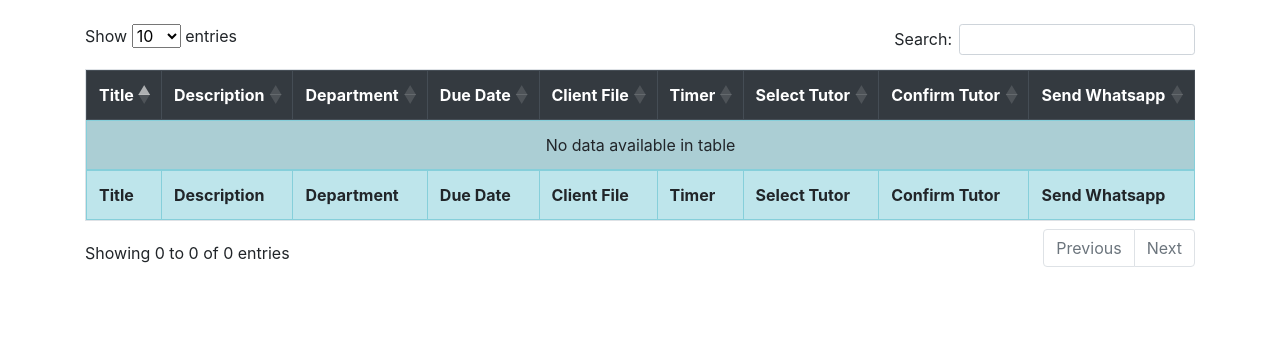
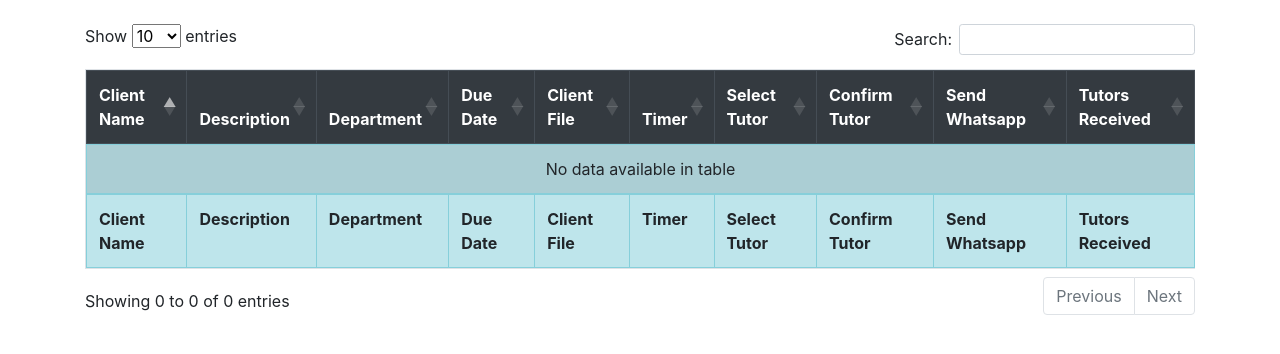
Before and after one commit to SariItani/YMY, a Flask app: page /pending-table in a window 1280 px wide. Shown: the part 58-412 px from the top of the page. Run offline with Flask 3, Linux system fonts and the light colour scheme; the visitor is signed in with stand-in values (Sample User, id 1); data that the repository does not hold is empty; some libraries are stand-ins or nearby versions.

Commit message:
finalized the workflow

```diff
--- a/website/templates/entries.html
+++ b/website/templates/entries.html
@@ -317,7 +317,9 @@
                         class="form-control-file"
                         id="file"
                         name="file"
+
                       />
+                      <!-- "multiple" in the space above -->
                       <div class="input-group-append">
                         <span class="input-group-text">
                           <i class="fa fa-upload"></i>
--- a/website/templates/pending_table.html
+++ b/website/templates/pending_table.html
@@ -77,10 +77,11 @@
 		</nav>
         <form method="POST" id="pending-table-form" name="pending-table-form">
             <div class="container mt-4">
+              <div class="table-responsive">
               <table id="pending_table" class="table table-striped table-bordered table-info" style="width: 100%">
                 <thead class="thead-dark">
                   <tr>
-                    <th>Title</th>
+                    <th>Client Name</th>
                     <th>Description</th>
                     <th>Department</th>
                     <th>Due Date</th>
@@ -89,12 +90,13 @@
                     <th>Select Tutor</th>
                     <th>Confirm Tutor</th>
                     <th>Send Whatsapp</th>
+                    <th>Tutors Received</th>
                   </tr>
                 </thead>
                 <tbody>
                   {% for project in pending_table %}
                   <tr>
-                    <td>{{ project.name }}</td>
+                    <td>{{ project_client_dict[project.id] }}</td>
                     <td>{{ project.description }}</td>
                     <td>{{ project.department }}</td>
                     <td>{{ project.due }}</td>
@@ -115,14 +117,15 @@
                       <button class="btn btn-warning text-white" name="send-to-tutor" value="{{project.id}}" onclick="getTutorID('{{ project.id }}')">Confirm Now</button>
                     </td>
                     <td>
-                      <button class="btn btn-outline-success" name="whatsapp" data-project-id="{{ project.id }}" value="{{project.id}}" onclick="getTutorPhoneNumber('{{ project.id }}')">Send Whatsapp</button>
+                      <button class="btn btn-outline-success" name="whatsapp" data-project-id="{{ project.id }}" value="{{project.id}}" onclick="inputs_hidden('{{ project.id }}')">Send Whatsapp</button>
                     </td>
+                    <td>tutor-name-and-id</td>
                   </tr>
                   {% endfor %}
                 </tbody>
                 <tfoot>
                   <tr>
-                    <th>Title</th>
+                    <th>Client Name</th>
                     <th>Description</th>
                     <th>Department</th>
                     <th>Due Date</th>
@@ -131,9 +134,11 @@
                     <th>Select Tutor</th>
                     <th>Confirm Tutor</th>
                     <th>Send Whatsapp</th>
+                    <th>Tutors Received</th>
                   </tr>
                 </tfoot>
               </table>
+            </div>
             </div>
           </form>
 		<script src="https://code.jquery.com/jquery-3.5.1.js"></script>
@@ -186,6 +191,10 @@
               tutorIdInput.value = tutorId;
               console.log(tutorId);
             }
+            function inputs_hidden(projectId) {
+              getTutorPhoneNumber(projectId);
+              getTutorID(projectId);
+            }
 
         </script>
 	</body>
--- a/website/templates/progress_table.html
+++ b/website/templates/progress_table.html
@@ -77,6 +77,7 @@
 		</nav>
         <form method="POST" id="progress-table-form" name="progress-table-form" enctype="multipart/form-data">
             <div class="container mt-4">
+				<div class="table-responsive">
               <table id="progress_table" class="table table-striped table-bordered table-secondary" style="width: 100%">
                 <thead class="thead-dark">
                   <tr>
@@ -134,6 +135,7 @@
 					  </tr>
                 </tfoot>
               </table>
+			</div>
             </div>
           </form>
 		<script src="https://code.jquery.com/jquery-3.5.1.js"></script>
--- a/website/templates/search.html
+++ b/website/templates/search.html
@@ -262,6 +262,7 @@
         <div class="col-md-auto"><h1 class="text-dark">Results:</h1></div>
         <div class="col mt-2"><button class="btn btn-success mb-3" name="save" value="save">Update</button></div:col>
     </div>
+    <div class="table-responsive">
     <table class="table table-striped table-bordered text-center table-info">
       <thead class="thead-dark">
         <tr>
@@ -302,6 +303,7 @@
         </tr>
       </tfoot>
     </table>
+</div>
     <input type="hidden" name="headers" value="{{ headers|join(',') }}">
   </form>
 </div>
--- a/website/views.py
+++ b/website/views.py
@@ -1,3 +1,4 @@
+import calendar
 from flask import Blueprint, redirect, render_template, request, send_file, url_for
 from flask_login import login_required
 from sqlalchemy import and_, inspect, extract, func
@@ -96,13 +97,29 @@ def pending_table():
             project.tutor_id = tutor_id
             db.session.commit()
         elif request.form.get('whatsapp'):
-            project_id=request.form.get('whatsapp')
+            project_id = request.form.get('whatsapp')
             tutor_phone = request.form.get(f'tutor-phone-{project_id}')
+            print(tutor_phone)
+            project = Projects.query.get(project_id)
+            tutor_id = request.form.get(f'tutor-id-{project_id}')
+            print(tutor_id)
+            project.add_tutor_received(tutor_id)
+            db.session.commit()
+            # whatsapp api to process sending the file and a message to the tutors and the clients
     pending_table = Projects.query.filter_by(status='pending').all()
     for project in pending_table:
         project.created_at = get_js_time(project.created_at)
     tutors = Tutors.query.all()
-    return render_template("/pending_table.html", pending_table=pending_table, tutors=tutors)
+    clients = Clients.query.all()
+    client_names = {}
+    for client in clients:
+        client_names[client.id] = f"{client.name} (ID: {client.id})"
+    projects = Projects.query.all()
+    project_client_dict = {}
+    for project in projects:
+        project_client_dict[project.id] = client_names.get(
+            project.client_id, '')
+    return render_template("/pending_table.html", pending_table=pending_table, tutors=tutors, project_client_dict=project_client_dict)
 
 
 @views.route('/progress-table', methods=['POST', 'GET'])
@@ -114,11 +131,11 @@ def progress_table():
         elif request.form.get('complete'):
             projectId = request.form.get('complete')
             project = Projects.query.get(projectId)
-            project.status='Complete'
+            project.status = 'Complete'
             file = request.files.get(f'tutor-file-{projectId}')
-            gain=request.form.get(f'gain-{projectId}')
-            project.gain=gain
-            project.at_client=datetime.utcnow()
+            gain = request.form.get(f'gain-{projectId}')
+            project.gain = gain
+            project.at_client = datetime.utcnow()
             db.session.commit()
             if file:
                 if '.' in file.filename and file.filename.rsplit('.', 1)[1].lower() in ALLOWED_EXTENSIONS:
@@ -144,25 +161,31 @@ def reports():
         elif request.form.get('query_type'):
             query_type = request.form.get('query_type')
             if query_type == 'month':
-                months_data = db.session.query(func.extract('month', Projects.at_client)).distinct().all()
+                months_data = db.session.query(func.extract(
+                    'month', Projects.at_client)).distinct().all()
                 monthly_data = {}
                 for month_tuple in months_data:
                     month_number = month_tuple[0]
-                    month_projects = Projects.query.filter(func.extract('month', Projects.at_client) == month_number).all()
+                    if month_number:
+                        month_name = calendar.month_name[month_number]
+                        month_projects = Projects.query.filter(func.extract(
+                            'month', Projects.at_client) == month_number).all()
                     revenue = 0
-                    tutor_data = []
-                    client_data = []
-                    university_data = []
-                    department_data = []
+                    tutor_data = set()
+                    client_data = set()
+                    university_data = set()
+                    department_data = set()
+                    print(month_projects)
                     for project in month_projects:
-                        revenue += project.price - project.gain
-                        tutor_name_id = f"{project.tutor.name} (ID: {project.tutor.id})"
-                        tutor_data.append(tutor_name_id)
-                        client_name_id = f"{project.client.name} (ID: {project.client.id})"
-                        client_data.append(client_name_id)
-                        university_data.append(project.client.university)
-                        department_data.append(project.department)
-                    monthly_data[month_number] = {
+                        if (project.price and project.gain):
+                            revenue += project.price - project.gain
+                            tutor_name_id = f"{project.tutor.name} (ID: {project.tutor.id})"
+                            tutor_data.add(tutor_name_id)
+                            client_name_id = f"{project.client.name} (ID: {project.client.id})"
+                            client_data.add(client_name_id)
+                            university_data.add(project.client.university)
+                            department_data.add(project.department)
+                    monthly_data[month_name] = {
                         'Revenue': revenue,
                         'Tutors': tutor_data,
                         'Clients': client_data,
@@ -172,32 +195,38 @@ def reports():
                 for month_data in monthly_data.values():
                     month_data['Tutors'] = ', '.join(month_data['Tutors'])
                     month_data['Clients'] = ', '.join(month_data['Clients'])
-                    month_data['Universities'] = ', '.join(month_data['Universities'])
-                    month_data['Departments'] = ', '.join(month_data['Departments'])
+                    month_data['Universities'] = ', '.join(
+                        month_data['Universities'])
+                    month_data['Departments'] = ', '.join(
+                        month_data['Departments'])
                 headers = list(next(iter(monthly_data.values())).keys())
-                headers.insert(0, 'Month #nb')
+                headers.insert(0, 'Month')
                 print(headers)
                 print(monthly_data)
                 return render_template("/reports.html", query_type=query_type, data=monthly_data, headers=headers)
             elif query_type == 'department':
-                departments_data = db.session.query(Projects.department).distinct().all()
+                departments_data = db.session.query(
+                    Projects.department).distinct().all()
                 department_data = {}
                 for department_tuple in departments_data:
                     department_name = department_tuple[0]
-                    department_projects = Projects.query.filter_by(department=department_name).all()
+                    department_projects = Projects.query.filter_by(
+                        department=department_name).all()
                     revenue = 0
-                    tutor_data = []
-                    client_data = []
-                    university_data = []
-                    project_data = []
+                    tutor_data = set()
+                    client_data = set()
+                    university_data = set()
+                    project_data = set()
                     for project in department_projects:
-                        revenue += project.price - project.gain
-                        tutor_name_id = f"{project.tutor.name} (ID: {project.tutor.id})"
-                        tutor_data.append(tutor_name_id)
-                        client_name_id = f"{project.client.name} (ID: {project.client.id})"
-                        client_data.append(client_name_id)
-                        university_data.append(project.client.university)
-                        project_data.append(project.name)
+                        if (project.gain and project.price):
+                            revenue += project.price - project.gain
+                            tutor_name_id = f"{project.tutor.name} (ID: {project.tutor.id})"
+                            tutor_data.add(tutor_name_id)
+                            client_name_id = f"{project.client.name} (ID: {project.client.id})"
+                            client_data.add(client_name_id)
+                            university_data.add(project.client.university)
+                            project_data.add(
+                                f"{project.name} (ID: {project.id})")
                     department_data[department_name] = {
                         'Revenue': revenue,
                         'Tutors': ', '.join(tutor_data),
@@ -205,28 +234,33 @@ def reports():
                         'Universities': ', '.join(university_data),
                         'Projects': ', '.join(project_data)
                     }
-                headers = list(next(iter(department_data.values())).keys()) if department_data else ['Department']
+                headers = list(next(iter(department_data.values())).keys(
+                )) if department_data else ['Department']
                 headers.insert(0, 'Department')
                 return render_template("/reports.html", query_type=query_type, data=department_data, headers=headers)
             elif query_type == 'uni':
-                universities_data = db.session.query(Clients.university).distinct().all()
+                universities_data = db.session.query(
+                    Clients.university).distinct().all()
                 university_data = {}
                 for university_tuple in universities_data:
                     university_name = university_tuple[0]
-                    university_projects = Projects.query.join(Clients).filter(Clients.university == university_name).all()
+                    university_projects = Projects.query.join(Clients).filter(
+                        Clients.university == university_name).all()
                     revenue = 0
-                    tutor_data = []
-                    client_data = []
+                    tutor_data = set()
+                    client_data = set()
                     department_data = set()
-                    project_data = []
+                    project_data = set()
                     for project in university_projects:
-                        revenue += project.price - project.gain
-                        tutor_name_id = f"{project.tutor.name} (ID: {project.tutor.id})"
-                        tutor_data.append(tutor_name_id)
-                        client_name_id = f"{project.client.name} (ID: {project.client.id})"
-                        client_data.append(client_name_id)
-                        department_data.add(project.department)  # Use set to collect unique department names
-                        project_data.append(project.name)
+                        if (project.price and project.gain):
+                            revenue += project.price - project.gain
+                            tutor_name_id = f"{project.tutor.name} (ID: {project.tutor.id})"
+                            tutor_data.add(tutor_name_id)
+                            client_name_id = f"{project.client.name} (ID: {project.client.id})"
+                            client_data.add(client_name_id)
+                            department_data.add(project.department)
+                            project_data.add(
+                                f"{project.name} (ID: {project.id})")
                     university_data[university_name] = {
                         'Revenue': revenue,
                         'Tutors': ', '.join(tutor_data),
@@ -234,7 +268,8 @@ def reports():
                         'Departments': ', '.join(department_data),
                         'Projects': ', '.join(project_data)
                     }
-                headers = ['University', 'Revenue', 'Tutors', 'Clients', 'Departments', 'Projects']
+                headers = ['University', 'Revenue', 'Tutors',
+                           'Clients', 'Departments', 'Projects']
                 return render_template("/reports.html", query_type=query_type, data=university_data, headers=headers)
     return render_template("/reports.html")
 
@@ -283,7 +318,8 @@ def entries():
             price = float(request.form.get('price'))
             description = request.form.get('description')
             client_id = request.form.get('client')
-            project = Projects(name=name, department=department, due=due, price=price, description=description, client_id=client_id, status='pending')
+            project = Projects(name=name, department=department, due=due, price=price,
+                               description=description, client_id=client_id, status='pending')
             db.session.add(project)
             db.session.commit()
             file = request.files.get('file')
```
Also changed, not shown: website/models.py (+12 -0 lines), website/templates/reports.html (+15 -0 lines).
